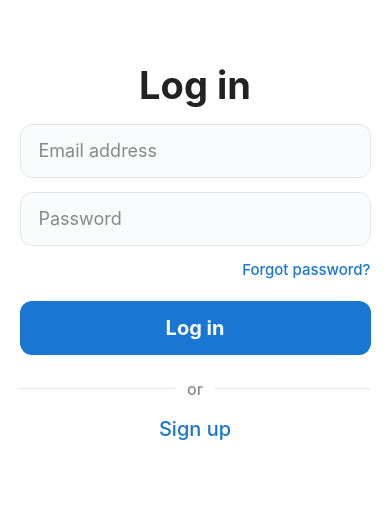
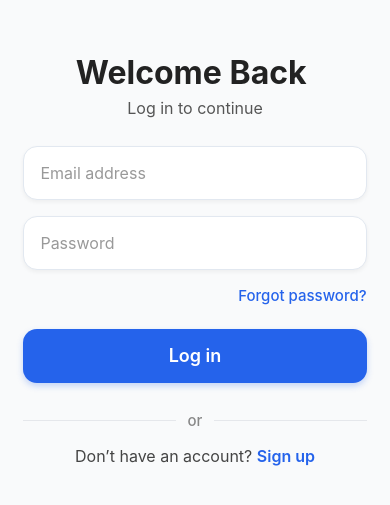
Before and after one commit to anuragpargaonkar/Bid_Application, a React Native app: screen / in a window 390 px wide. Shown: the part 163-668 px from the top of the page. Built offline with nearby package versions, Linux system fonts and the light colour scheme.

Commit message:
make changes

```diff
--- a/src/screens/login/login_screen.tsx
+++ b/src/screens/login/login_screen.tsx
@@ -1,4 +1,4 @@
-import React, { useState } from 'react';
+import React, {useState} from 'react';
 import {
   View,
   Text,
@@ -9,24 +9,17 @@ import {
   Platform,
   Alert,
 } from 'react-native';
-import { SafeAreaView } from 'react-native-safe-area-context';
-import { useNavigation } from '@react-navigation/native';
-import type { NativeStackNavigationProp } from '@react-navigation/native-stack';
-import { RootStackParamList } from '../../components/appnavigator';
+import {SafeAreaView} from 'react-native-safe-area-context';
+import {useNavigation} from '@react-navigation/native';
+import type {NativeStackNavigationProp} from '@react-navigation/native-stack';
+import {RootStackParamList} from '../../components/appnavigator';
 
-/**
- * LoginScreen component for user authentication.
- * @returns {JSX.Element}
- */
 const LoginScreen: React.FC = () => {
   const navigation =
     useNavigation<NativeStackNavigationProp<RootStackParamList>>();
   const [email, setEmail] = useState('');
   const [password, setPassword] = useState('');
 
-  /**
-   * Handles login action.
-   */
   const handleLogin = () => {
     if (!email || !password) {
       Alert.alert('Error', 'Please enter email and password.');
@@ -35,16 +28,10 @@ const LoginScreen: React.FC = () => {
     navigation.navigate('Home');
   };
 
-  /**
-   * Navigates to the SignUp screen.
-   */
   const handleSignUp = () => {
     navigation.navigate('SignUp');
   };
 
-  /**
-   * Handles forgot password action.
-   */
   const handleForgotPassword = () => {
     Alert.alert('Forgot Password', 'Password reset flow goes here.');
   };
@@ -53,10 +40,11 @@ const LoginScreen: React.FC = () => {
     <SafeAreaView style={styles.safeArea}>
       <KeyboardAvoidingView
         style={styles.container}
-        behavior={Platform.OS === 'ios' ? 'padding' : undefined}
-      >
+        behavior={Platform.OS === 'ios' ? 'padding' : undefined}>
         <View style={styles.inner}>
-          <Text style={styles.title}>Log in</Text>
+          <Text style={styles.title}>Welcome Back </Text>
+          <Text style={styles.subtitle}>Log in to continue</Text>
+
           <TextInput
             style={styles.input}
             placeholder="Email address"
@@ -64,7 +52,7 @@ const LoginScreen: React.FC = () => {
             onChangeText={setEmail}
             keyboardType="email-address"
             autoCapitalize="none"
-            placeholderTextColor="#888"
+            placeholderTextColor="#999"
           />
           <TextInput
             style={styles.input}
@@ -72,24 +60,30 @@ const LoginScreen: React.FC = () => {
             value={password}
             onChangeText={setPassword}
             secureTextEntry
-            placeholderTextColor="#888"
+            placeholderTextColor="#999"
           />
+
           <TouchableOpacity
             style={styles.forgotPassword}
-            onPress={handleForgotPassword}
-          >
+            onPress={handleForgotPassword}>
             <Text style={styles.forgotPasswordText}>Forgot password?</Text>
           </TouchableOpacity>
+
           <TouchableOpacity style={styles.button} onPress={handleLogin}>
             <Text style={styles.buttonText}>Log in</Text>
           </TouchableOpacity>
+
           <View style={styles.orRow}>
             <View style={styles.line} />
             <Text style={styles.orText}>or</Text>
             <View style={styles.line} />
           </View>
+
           <TouchableOpacity onPress={handleSignUp}>
-            <Text style={styles.signUpText}>Sign up</Text>
+            <Text style={styles.signUpText}>
+              Don’t have an account?{' '}
+              <Text style={styles.signUpLink}>Sign up</Text>
+            </Text>
           </TouchableOpacity>
         </View>
       </KeyboardAvoidingView>
@@ -99,89 +93,99 @@ const LoginScreen: React.FC = () => {
 
 export default LoginScreen;
 
-/**
- * Styles for the LoginScreen component.
- */
 const styles = StyleSheet.create({
   safeArea: {
     flex: 1,
-    backgroundColor: '#fff',
+    backgroundColor: '#f9fafb',
   },
   container: {
     flex: 1,
-    backgroundColor: '#fff.',
     justifyContent: 'center',
     alignItems: 'center',
   },
   inner: {
-    width: '90%',
+    width: '88%',
     alignItems: 'center',
-    marginTop: -40,
   },
   title: {
-    fontSize: 38,
-    fontWeight: 'bold',
+    fontSize: 32,
+    fontWeight: '700',
     color: '#222',
-    marginBottom: 16,
-    marginTop: 24,
+    marginBottom: 6,
+  },
+  subtitle: {
+    fontSize: 16,
+    color: '#555',
+    marginBottom: 28,
   },
   input: {
     width: '100%',
     height: 54,
-    borderColor: '#e5e5e5',
-    borderWidth: 1.5,
-    borderRadius: 12,
-    paddingHorizontal: 18,
-    marginBottom: 14,
-    backgroundColor: '#fafbfc',
-    fontSize: 18,
+    borderColor: '#e2e8f0',
+    borderWidth: 1,
+    borderRadius: 14,
+    paddingHorizontal: 16,
+    marginBottom: 16,
+    backgroundColor: '#fff',
+    fontSize: 16,
     color: '#222',
+    shadowColor: '#000',
+    shadowOffset: {width: 0, height: 2},
+    shadowOpacity: 0.05,
+    shadowRadius: 4,
+    elevation: 2,
   },
   forgotPassword: {
     alignSelf: 'flex-end',
-    marginBottom: 18,
+    marginBottom: 24,
   },
   forgotPasswordText: {
-    color: '#1976d2',
+    color: '#2563eb',
     fontSize: 15,
     fontWeight: '500',
   },
   button: {
     width: '100%',
     height: 54,
-    backgroundColor: '#1976d2',
-    borderRadius: 12,
+    backgroundColor: '#2563eb',
+    borderRadius: 14,
     justifyContent: 'center',
     alignItems: 'center',
-    marginBottom: 24,
-    marginTop: 4,
+    marginBottom: 28,
+    shadowColor: '#2563eb',
+    shadowOffset: {width: 0, height: 3},
+    shadowOpacity: 0.25,
+    shadowRadius: 6,
+    elevation: 3,
   },
   buttonText: {
     color: '#fff',
-    fontWeight: 'bold',
-    fontSize: 20,
+    fontWeight: '600',
+    fontSize: 18,
   },
   orRow: {
     flexDirection: 'row',
     alignItems: 'center',
     width: '100%',
-    marginBottom: 18,
+    marginBottom: 16,
   },
   line: {
     flex: 1,
     height: 1,
-    backgroundColor: '#e5e5e5',
+    backgroundColor: '#e5e7eb',
   },
   orText: {
     marginHorizontal: 12,
     color: '#888',
-    fontSize: 16,
+    fontSize: 15,
     fontWeight: '500',
   },
   signUpText: {
-    color: '#1976d2',
-    fontSize: 20,
-    fontWeight: '500',
-    marginTop: 0,
+    fontSize: 16,
+    color: '#444',
+  },
+  signUpLink: {
+    color: '#2563eb',
+    fontWeight: '600',
   },
 });
--- a/src/screens/mycars/mycars_screen.tsx
+++ b/src/screens/mycars/mycars_screen.tsx
@@ -46,7 +46,7 @@ const MyCarsScreen = () => {
       {/* Empty State */}
       <View style={styles.emptyContainer}>
         <Image
-          source={require("../../assets/images/gavel.png")}
+          source={require("../../assets/images/hammer.png")}
           style={styles.emptyImage}
         />
         <Text style={styles.emptyTitle}>You haven't placed any bids, yet</Text>
@@ -105,8 +105,8 @@ const styles = StyleSheet.create({
     paddingHorizontal: 20,
   },
   emptyImage: {
-    width: 120,
-    height: 120,
+    height: 180,
+    aspectRatio: 1,
     marginBottom: 16,
     resizeMode: "contain",
   },
```
Also changed, not shown: src/assets/images/hammer.png (added).
